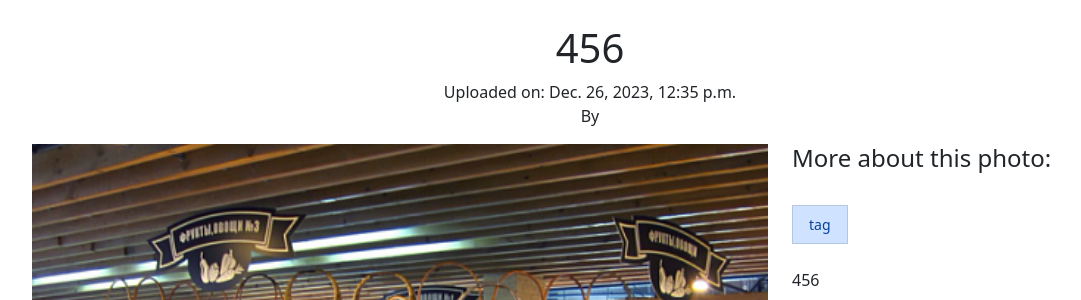
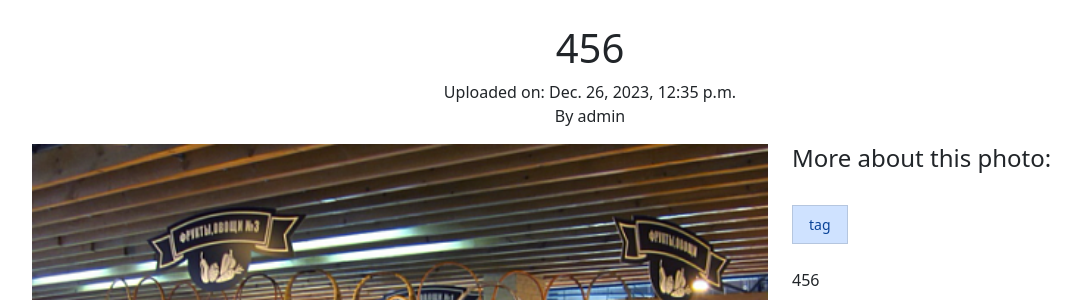
Before and after one commit to EliseiKrapivin/photostock3.0, a Django app: page /photo/2/ in a window 1280 px wide. Shown: the part 56-356 px from the top of the page, without its empty margins (50-1131 px from the left). Run offline with Django 5.2, Linux system fonts and the light colour scheme; data comes from the database, SQL or seed files in the repository; both versions use the stored data as it was after the commit; parts of the project's set-up code (start-up, migrations or seed data) failed here and were passed over.

Commit message:
Fix CRUD

```diff
--- a/photoapp/templates/photoapp/detail.html
+++ b/photoapp/templates/photoapp/detail.html
@@ -3,8 +3,8 @@
 {% block body %}
 <div class="mx-auto">
   <h1 class="text-center">{{ photo.title }}</h1>
-  <p class="text-center fw-light">Uploaded on: {{photo.created}} <br> By {{photo.author.username}}</p>
-  {% if user == photo.author %}
+  <p class="text-center fw-light">Uploaded on: {{photo.created}} <br> By {{photo.submitter.username}}</p>
+  {% if user == photo.submitter %}
     <p class="text-center">
       <span><a href="{% url 'photo:update' photo.id %}" class="text-primary px-2">Update</a></span>
       <span><a href="{% url 'photo:delete' photo.id %}" class="text-danger px-2">Delete</a></span>
```
Also changed, not shown: db.sqlite3, media/photos/slider3_1.jpg (added), 1 other file.
